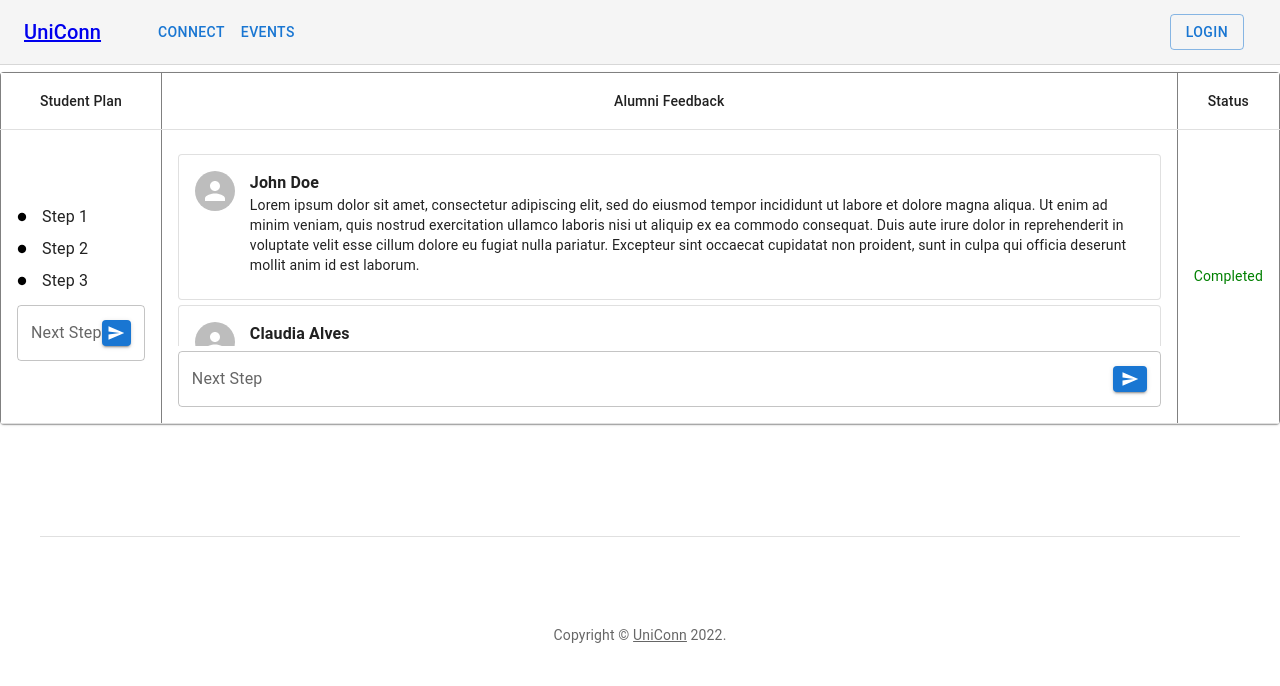
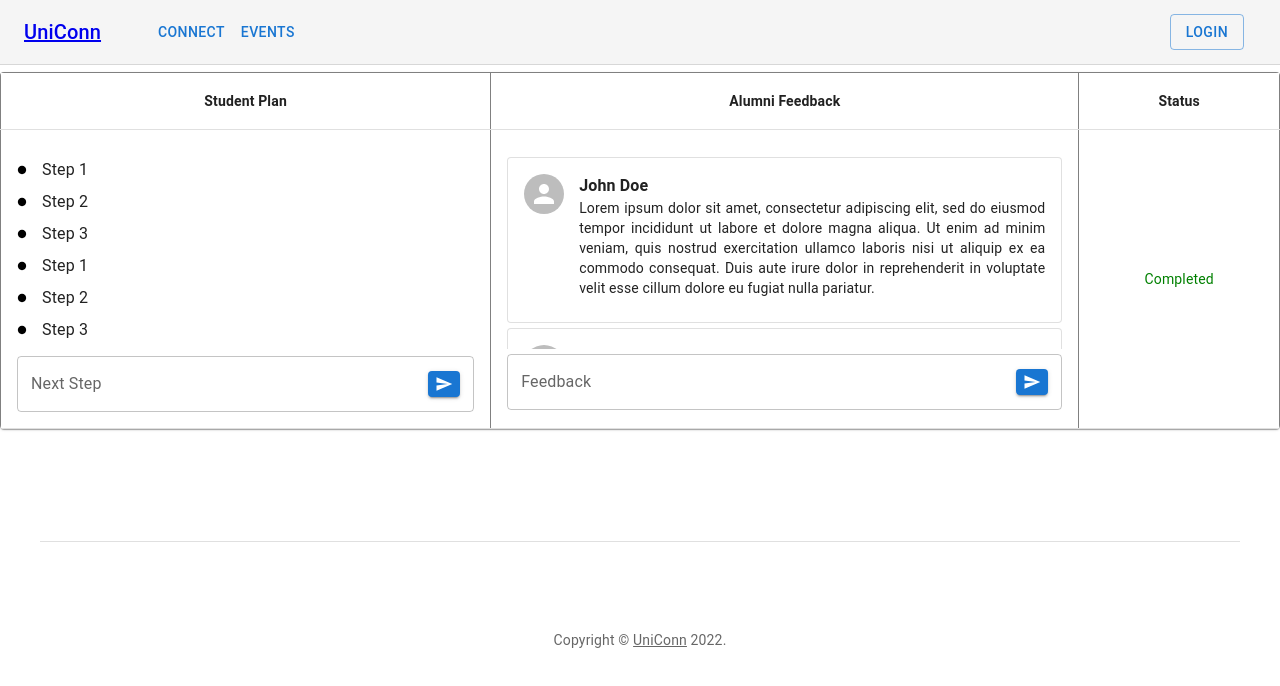
Before and after one commit to Jason10897/UniConn, a React (Create React App) app: page /roadmap in a window 1280 px wide. Shown: the top 686 px of the page. Built offline with nearby package versions, Linux system fonts and the light colour scheme.

Commit message:
Fix Roadmap table structure

```diff
--- a/src/components/roadmap/AlumniFeedback.jsx
+++ b/src/components/roadmap/AlumniFeedback.jsx
@@ -3,7 +3,7 @@ import { Box, List, Avatar, Card, CardContent, Typography, TextField, Button } f
 import SendIcon from '@mui/icons-material/Send';
 import { styled } from "@mui/material/styles";
 
-const alumni = [{id: 1, name: 'John Doe', feedback: "Lorem ipsum dolor sit amet, consectetur adipiscing elit, sed do eiusmod tempor incididunt ut labore et dolore magna aliqua. Ut enim ad minim veniam, quis nostrud exercitation ullamco laboris nisi ut aliquip ex ea commodo consequat. Duis aute irure dolor in reprehenderit in voluptate velit esse cillum dolore eu fugiat nulla pariatur. Excepteur sint occaecat cupidatat non proident, sunt in culpa qui officia deserunt mollit anim id est laborum."},
+const alumni = [{id: 1, name: 'John Doe', feedback: "Lorem ipsum dolor sit amet, consectetur adipiscing elit, sed do eiusmod tempor incididunt ut labore et dolore magna aliqua. Ut enim ad minim veniam, quis nostrud exercitation ullamco laboris nisi ut aliquip ex ea commodo consequat. Duis aute irure dolor in reprehenderit in voluptate velit esse cillum dolore eu fugiat nulla pariatur."},
                 {id: 2, name: 'Claudia Alves', feedback: "Feedback 2"},
                 {id: 3, name: 'Jane Rodriguez', feedback: "Feedback 3"}]
 
@@ -17,17 +17,17 @@ export default function AlumniFeedback () {
             <Box sx={{ width: "100%", bgcolor: "background.paper" }}>
                 <List sx={{ maxHeight: 200, overflow: "auto"}}>
                 {alumni.map(item =>
-                    {return <Card variant="outlined" sx={{ marginBottom: "5px"}}>
+                    {return <Card key={item.id}variant="outlined" sx={{ marginBottom: "5px"}}>
                             <CardContent sx={{ display: "flex", flexDirection: "row" }}>
                             <Avatar></Avatar>
                             <Box sx={{ marginLeft: "15px"}}>
                                 <Typography sx={{ fontWeight: "bold" }}>{item.name}</Typography>
-                                <Typography sx={{ maxWidth: 1}}variant="body2">{item.feedback}</Typography>
+                                <Typography sx={{ maxWidth: 1, textAlign: "justify"}}variant="body2">{item.feedback}</Typography>
                             </Box>
                             </CardContent>
                             </Card>})}
                 </List>
-                <TextField id="outlined-basic" label="Next Step" variant="outlined" sx ={{marginTop: "5px", width: "1"}}
+                <TextField id="outlined-basic" label="Feedback" variant="outlined" sx ={{marginTop: "5px", width: "1"}}
                 InputProps={{endAdornment:  <SendButton size="small" variant="contained"
                                                 endIcon={<SendIcon sx = {{marginLeft: "-10px"}}/>}>
                                             </SendButton>}}/>
--- a/src/components/roadmap/PlanStructure.jsx
+++ b/src/components/roadmap/PlanStructure.jsx
@@ -8,11 +8,11 @@ export default function PlanStructure () {
     return (
         <React.Fragment>
             <TableRow>
-                <TableCell>
+                <TableCell sx={{maxWidth:250, verticalAlign: "top", alignItems: "stretch"}}>
                     <StudentPlan>
                     </StudentPlan>
                 </TableCell>
-                <TableCell>
+                <TableCell sx={{maxWidth:300}}>
                     <AlumniFeedback>
                     </AlumniFeedback>
                 </TableCell>
--- a/src/components/roadmap/Roadmap.js
+++ b/src/components/roadmap/Roadmap.js
@@ -8,9 +8,9 @@ export default function BasicTable() {
         <Table sx={{ minWidth: 650 }} aria-label="simple table" border="1px">
           <TableHead>
             <TableRow>
-              <TableCell align="center">Student Plan</TableCell>
-              <TableCell align="center">Alumni Feedback</TableCell>
-              <TableCell align="center">Status</TableCell>
+              <TableCell align="center" sx={{fontWeight: "bold"}}>Student Plan</TableCell>
+              <TableCell align="center" sx={{fontWeight: "bold"}}>Alumni Feedback</TableCell>
+              <TableCell align="center" sx={{fontWeight: "bold"}}>Status</TableCell>
             </TableRow>
           </TableHead>
           <TableBody>
--- a/src/components/roadmap/StudentPlan.jsx
+++ b/src/components/roadmap/StudentPlan.jsx
@@ -18,12 +18,15 @@ const SendButton = styled(Button)(({ theme }) => ({
     maxWidth: "40px",
   }));
 
-const plan = [{id: 1, text: "Step 1"}, {id: 2, text: "Step 2"}, {id: 3, text: "Step 3"}];
+const plan = [{id: 1, text: "Step 1"}, {id: 2, text: "Step 2"}, {id: 3, text: "Step 3"},
+{id: 1, text: "Step 1"}, {id: 2, text: "Step 2"}, {id: 3, text: "Step 3"},
+{id: 1, text: "Step 1"}, {id: 2, text: "Step 2"}, {id: 3, text: "Step 3"}
+]
 
 export default function StudentPlan () {
     return (
-        <Box sx={{ width: "100%", maxWidth: 360, bgcolor: "background.paper"}}>
-                <List>
+        <Box sx={{ width: "100%", bgcolor: "background.paper"}}>
+                <List sx={{ maxHeight: 200, overflow: "auto"}}>
                 {plan.map(item =>
                     {return <ListItem disablePadding key={item.id}>
                                 <StyledListPad>
@@ -32,10 +35,10 @@ export default function StudentPlan () {
                                 <ListItemText primary={item.text}></ListItemText>
                             </ListItem>})}
                 </List>
-                <TextField id="outlined-basic" label="Next Step" variant="outlined"
+                <TextField id="outlined-basic" label="Next Step" variant="outlined" sx ={{width: "1", marginTop: "10px"}}
                 InputProps={{endAdornment:  <SendButton size="small" variant="contained"
                                                 endIcon={<SendIcon sx = {{marginLeft: "-10px"}}/>}>
                                             </SendButton>}}/>
-            </Box>
+        </Box>
     );
 }
```
